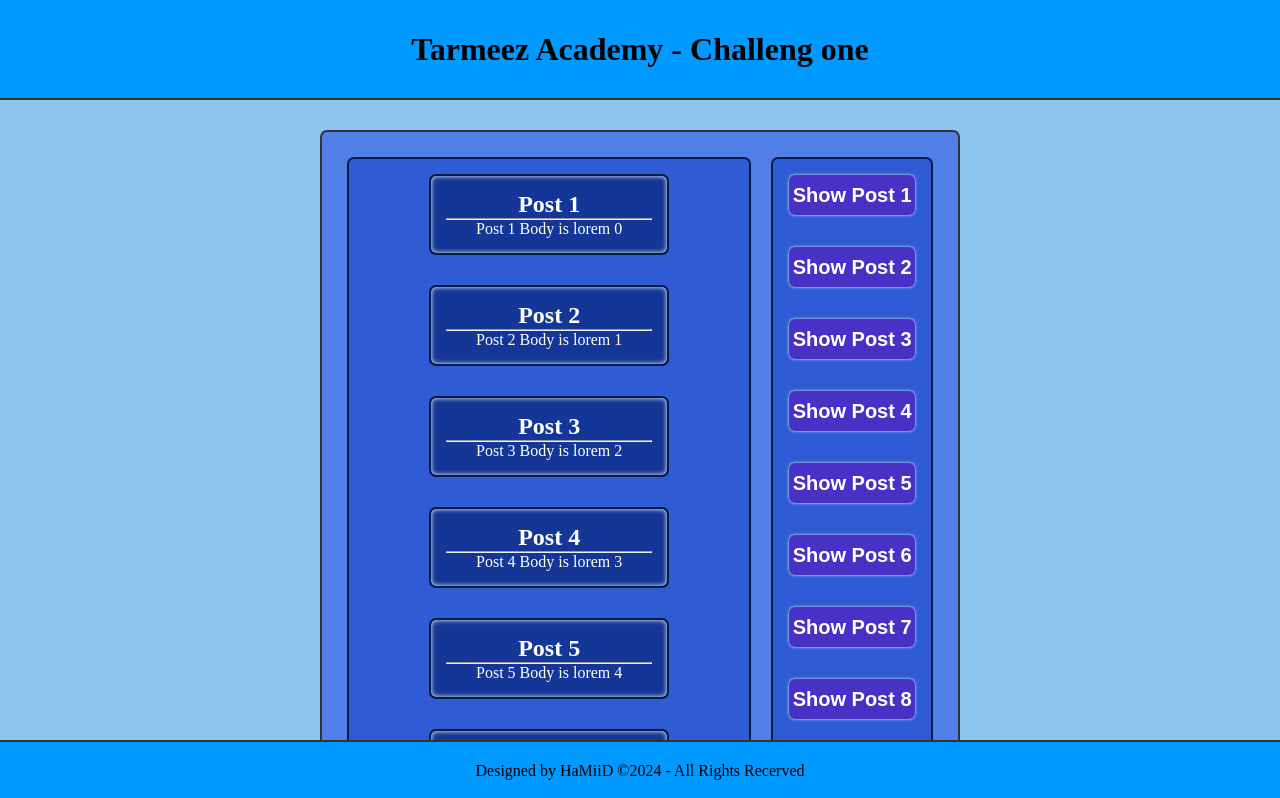
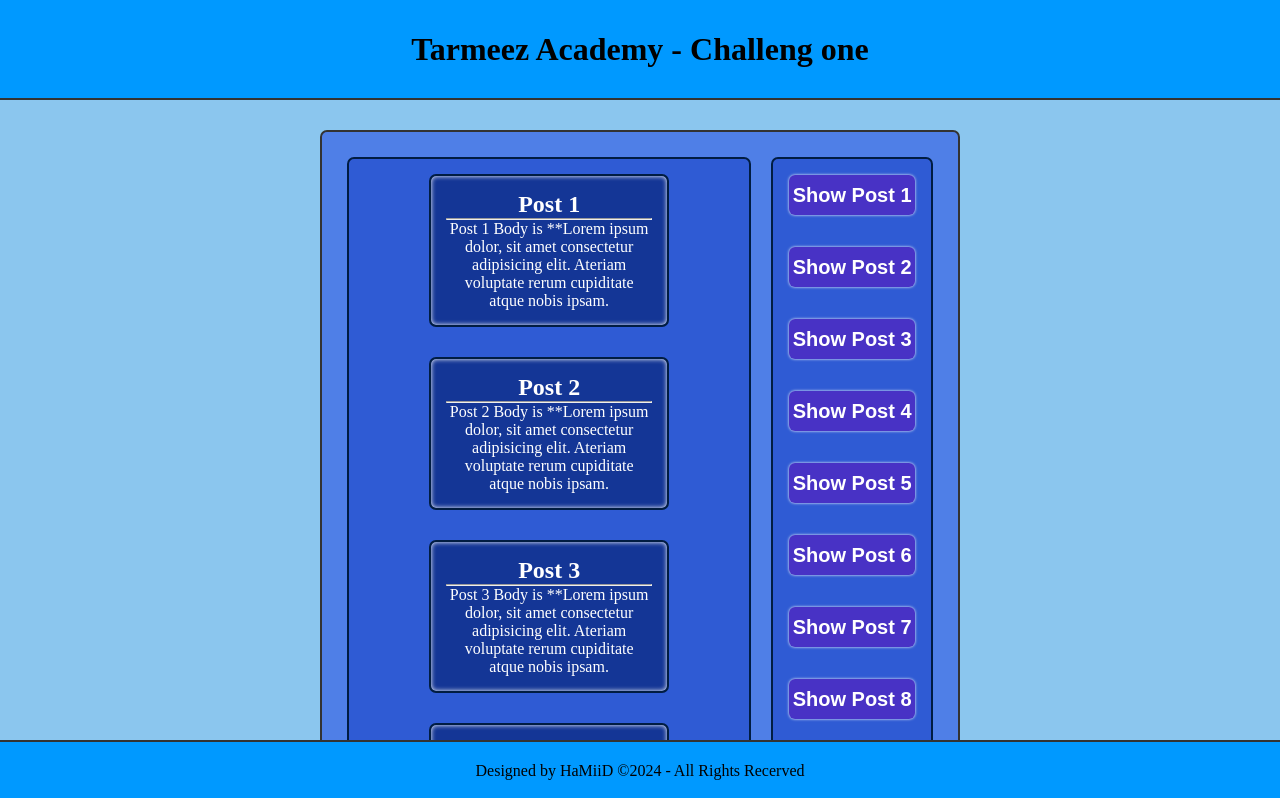
Before and after one commit to alexproman/Challeng-one-React-Tarmeez-Academy, a React (Create React App) app: page / in a window 1280 px wide. Shown: the top 798 px of the page. Built offline with nearby package versions, Linux system fonts and the light colour scheme.

Commit message:
Update post.js

```diff
--- a/src/post.js
+++ b/src/post.js
@@ -1,7 +1,5 @@
 export default function post(props) {
     const Title = props.Title;
-    const PostBody = props.postBody;
-
     return (
         <div className='post'>
             <div className="post-title">
@@ -9,7 +7,9 @@ export default function post(props) {
             </div>
             <hr />
             <div className="post-body">
-                <p>Post {Title} Body is {PostBody}</p>
-            </div>        </div>
+                <p>Post {Title} Body is **Lorem ipsum dolor, sit amet consectetur adipisicing elit.
+                    Ateriam voluptate rerum cupiditate atque nobis ipsam.</p>
+            </div>
+        </div>
     )
 }
```
